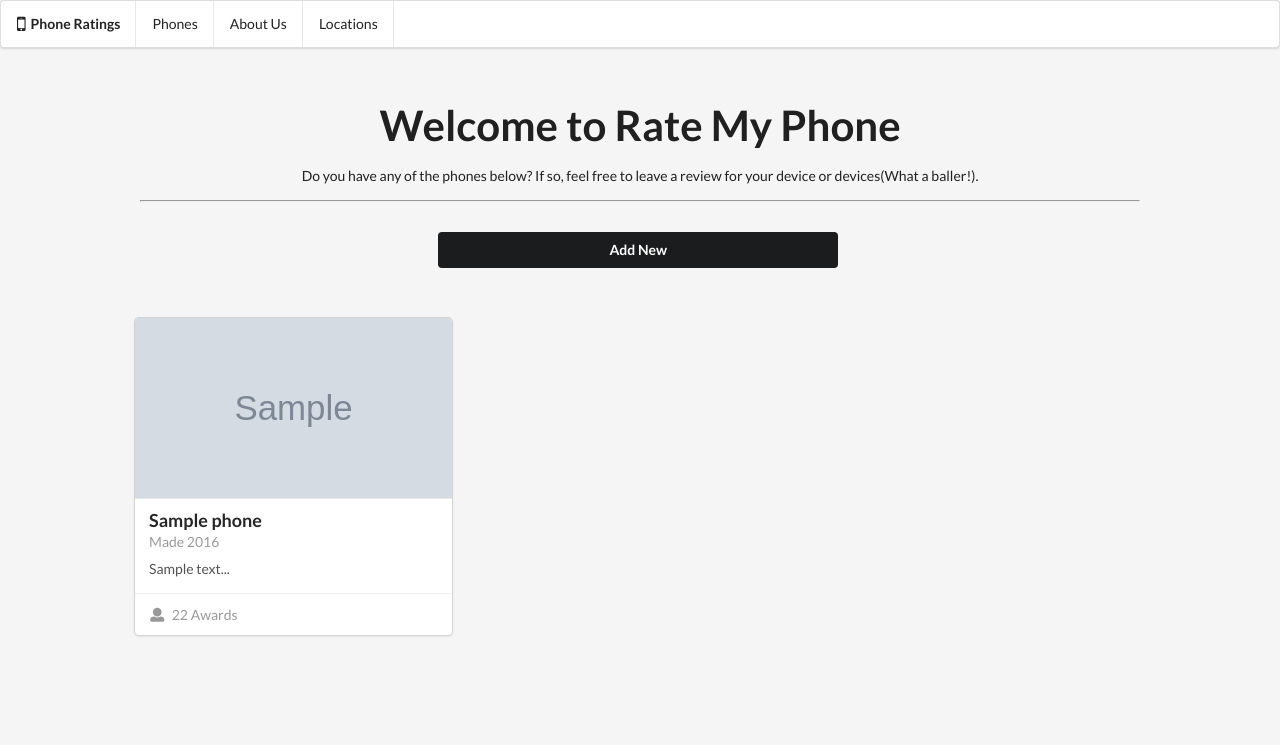
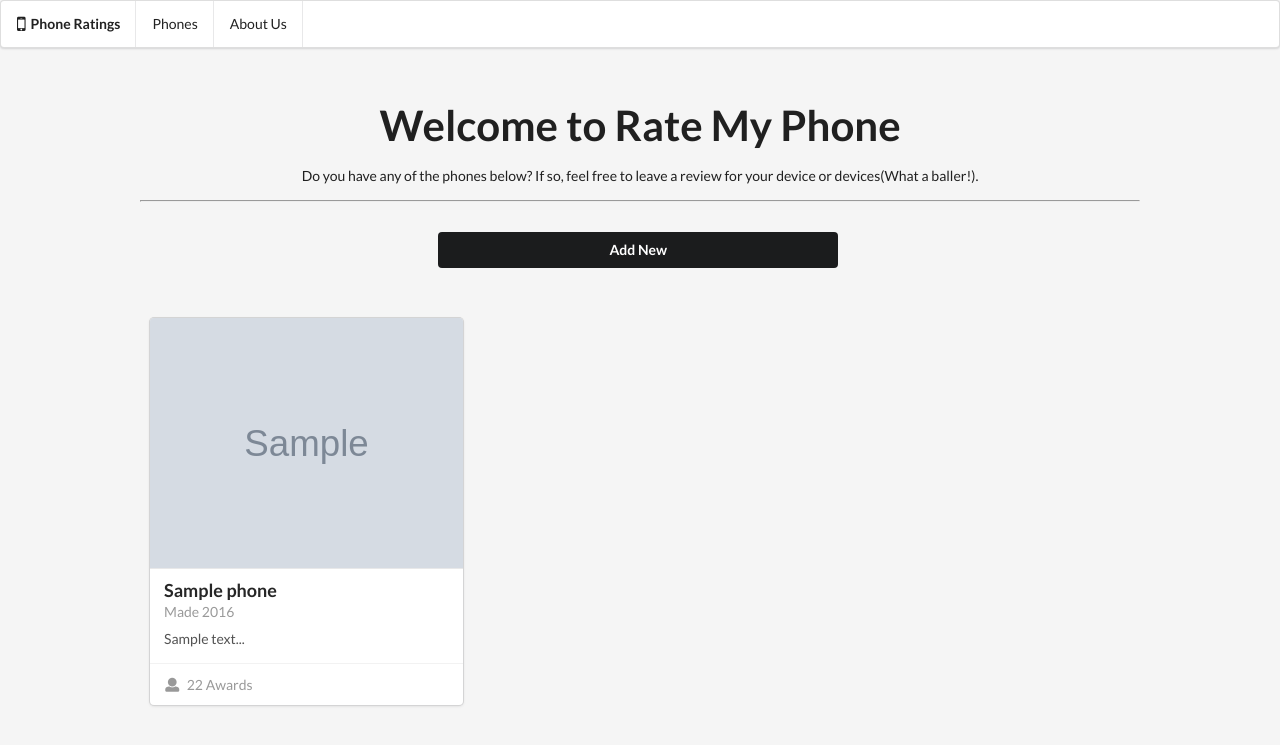
Before and after one commit to James-H33/phoneRatings, a Node server app: page /phones in a window 1280 px wide. Shown: the top 745 px of the page. Run offline with Node 20, Linux system fonts and the light colour scheme; tables that the repository leaves empty hold one stand-in row (values such as "Sample post"); grey boxes marked "Sample" are stand-in pictures; some libraries are stand-ins or nearby versions.

Commit message:
Fixed website to be responsive

```diff
--- a/app.js
+++ b/app.js
@@ -104,6 +104,6 @@ app.delete('/phones/:id', function(req, res) {
 });
 
 
-app.listen(process.env.PORT, process.env.IP, function() {
+app.listen(27017, function() {
  console.log("Server has started..");
 });
--- a/public/stylesheets/main.css
+++ b/public/stylesheets/main.css
@@ -7,7 +7,7 @@ h1 {
 }
 
 .headerContainer {
-  width: 80%;
+  width: 100%;
   max-width: 1000px;
   margin: 0 auto;
   margin-top: 50px;
@@ -24,7 +24,7 @@ i.fa {
 }
 
 .middleContainer {
-  width: 80%;
+  width: 100%;
   margin: 0 auto;
   margin-top: 50px;
 }
@@ -38,17 +38,14 @@ i.fa {
 }
 
 .ui.card {
-  margin-left: 0.5em;
-  margin-right: 0.5em;
-  width: 31%;
-  height: 100%;
-  display: inline-block;
+    margin: 2rem auto;
+    width: 80%;
 }
 
 
 .ui.card>.image>img, .ui.cards>.card>.image>img {
   width: 100%;
-  height: 180px;
+  height: 240px;
 }
 
 .buttonContainer {
@@ -66,3 +63,64 @@ i.fa {
   text-decoration: none;
   padding: 8px 120px;
 }
+
+@media (min-width: 769px) {
+
+  .headerContainer {
+    width: 80%;
+    margin: 0 auto;
+    margin-top: 50px;
+    text-align: center;
+  }
+
+  .ui.card {
+    margin-left: 0.5em;
+    margin-right: 0.5em;
+    width: 45%;
+    height: 100%;
+    display: inline-block;
+  }
+
+  .middleContainer {
+    width: 80%;
+    margin: 0 auto;
+    padding-left: 15px;
+    margin-top: 50px;
+  }
+
+}
+
+@media (min-width: 1100px) {
+
+  .headerContainer {
+    width: 80%;
+    max-width: 1000px;
+    margin: 0 auto;
+    margin-top: 50px;
+    text-align: center;
+  }
+
+  .middleContainer {
+    width: 80%;
+    max-width: 1100px;
+    margin: 0 auto;
+    padding-left: 15px;
+    margin-top: 50px;
+  }
+
+  .ui.card {
+    margin-left: 0.5em;
+    margin-right: 0.5em;
+    width: 31%;
+    height: 100%;
+    display: inline-block;
+  }
+
+  .ui.card>.image>img, .ui.cards>.card>.image>img {
+    width: 100%;
+    height: 250px;
+  }
+
+
+
+}
--- a/views/partials/header.ejs
+++ b/views/partials/header.ejs
@@ -2,6 +2,7 @@
 <html>
   <head>
     <meta charset="utf-8">
+    <meta name="viewport" content="width=device-width, initial-scale=1">
     <link rel="stylesheet" href="https://maxcdn.bootstrapcdn.com/font-awesome/4.5.0/css/font-awesome.min.css">
     <link rel="stylesheet" href="https://cdnjs.cloudflare.com/ajax/libs/semantic-ui/2.1.8/semantic.min.css" media="screen" title="no title" charset="utf-8">
     <title>Rate My Phone</title>
@@ -17,7 +18,4 @@
   <a class="item">
     About Us
   </a>
-  <a class="item">
-    Locations
-  </a>
 </div>
```
Also changed, not shown: public/stylesheets/new.css (+18 -2 lines), public/stylesheets/show.css (+28 -4 lines), views/show.ejs (+2 -7 lines).
